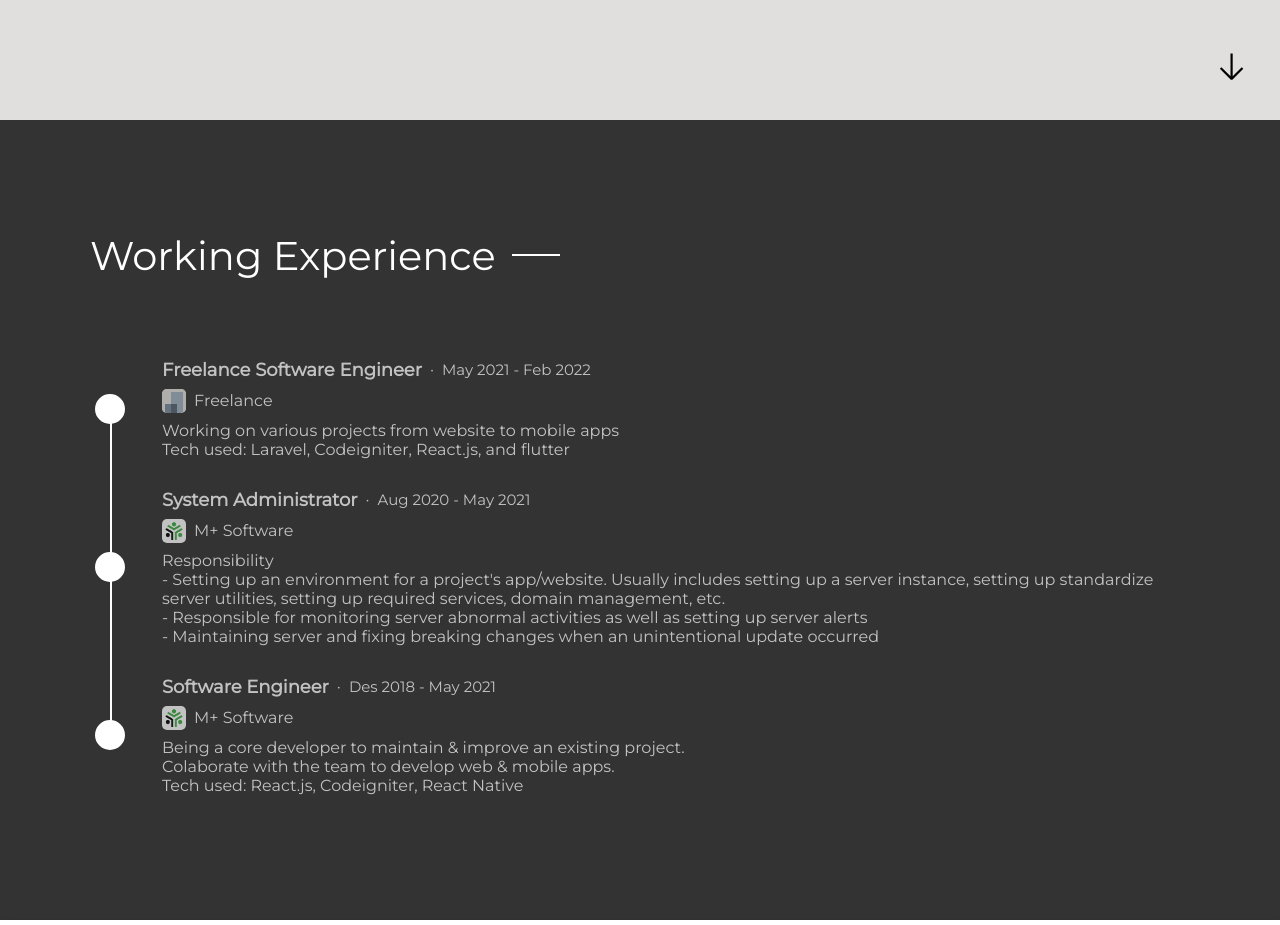
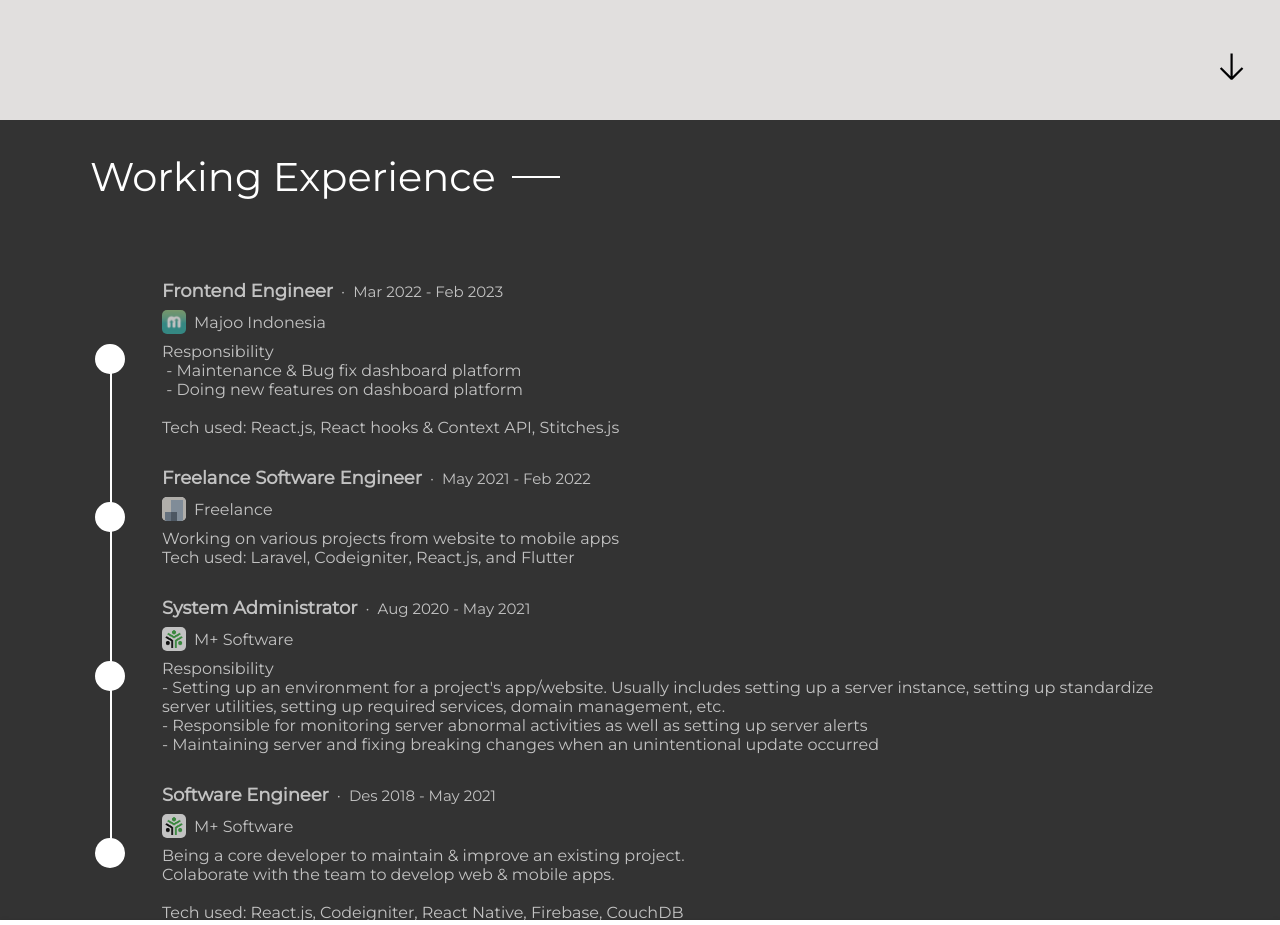
Before and after one commit to nafalabi/portfolio, a Gatsby site: page / in a window 1280 px wide. Shown: the part 680-1605 px from the top of the page. Built offline with nearby package versions, Linux system fonts and the light colour scheme; Gatsby itself is replaced by a stand-in of ours.

Commit message:
update experience

```diff
--- a/src/images/index.d.ts
+++ b/src/images/index.d.ts
@@ -1,3 +1,4 @@
 declare module "*.ico";
 declare module "*.svg";
 declare module "*.png";
+declare module "*.jpeg";
--- a/src/sections/2- work-experience.tsx
+++ b/src/sections/2- work-experience.tsx
@@ -4,12 +4,11 @@ import Box from "../components/Box";
 import Container from "../components/Container";
 import Heading from "../components/Heading";
 import Timeline from "../components/Timeline";
+import WorkExperienceItem, { WorkExperience } from "components/WorkExperienceItem";
 
 import mplusLogo from "images/mplus.ico";
 import freelanceLogo from "images/freelance.svg";
-import WorkExperienceItem, {
-  WorkExperience,
-} from "components/WorkExperienceItem";
+import majooLogo from "images/company/majoo.jpeg";
 
 const Root = styled("div")(({ theme }) => ({
   display: "flex",
@@ -27,12 +26,20 @@ const Root = styled("div")(({ theme }) => ({
 
 const workExperiences: WorkExperience[] = [
   {
+    jobTitle: "Frontend Engineer",
+    timeRange: "Mar 2022 - Feb 2023",
+    company: "Majoo Indonesia",
+    companyIcon: majooLogo,
+    description:
+      "Responsibility\n - Maintenance & Bug fix dashboard platform\n - Doing new features on dashboard platform\n\nTech used: React.js, React hooks & Context API, Stitches.js",
+  },
+  {
     jobTitle: "Freelance Software Engineer",
     timeRange: "May 2021 - Feb 2022",
     company: "Freelance",
     companyIcon: freelanceLogo,
     description:
-      "Working on various projects from website to mobile apps\nTech used: Laravel, Codeigniter, React.js, and flutter",
+      "Working on various projects from website to mobile apps\nTech used: Laravel, Codeigniter, React.js, and Flutter",
   },
   {
     jobTitle: "System Administrator",
@@ -48,7 +55,7 @@ const workExperiences: WorkExperience[] = [
     company: "M+ Software",
     companyIcon: mplusLogo,
     description:
-      "Being a core developer to maintain & improve an existing project.\nColaborate with the team to develop web & mobile apps.\nTech used: React.js, Codeigniter, React Native",
+      "Being a core developer to maintain & improve an existing project.\nColaborate with the team to develop web & mobile apps.\n\nTech used: React.js, Codeigniter, React Native, Firebase, CouchDB",
   },
 ];
 
```
Also changed, not shown: src/images/company/majoo.jpeg (added).
